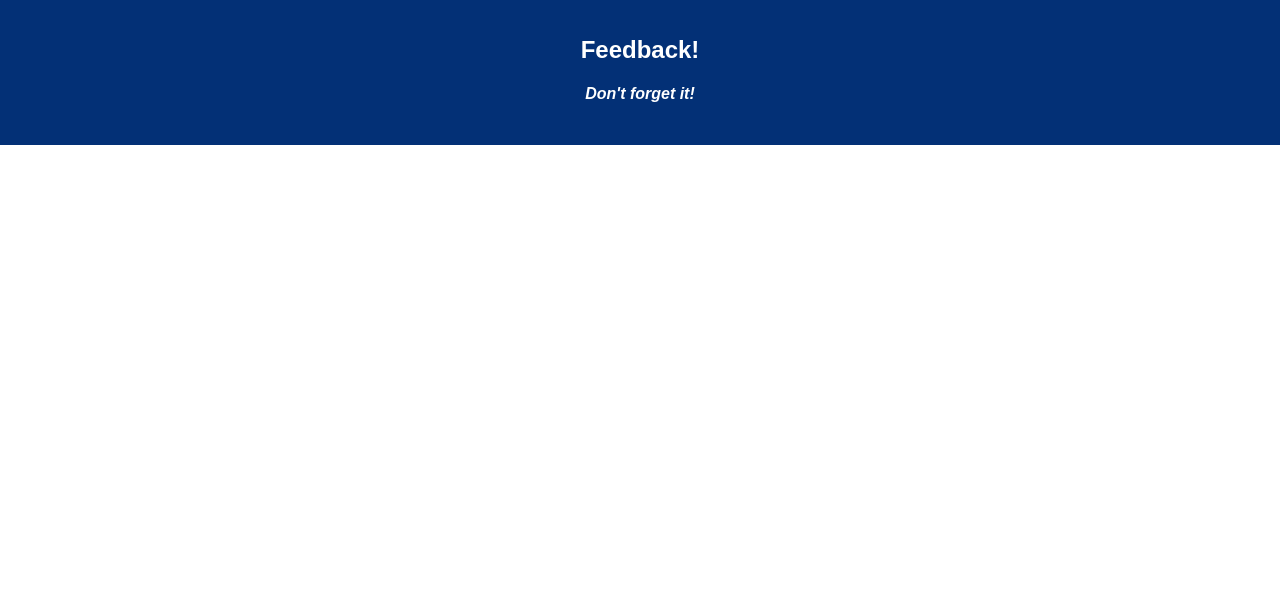
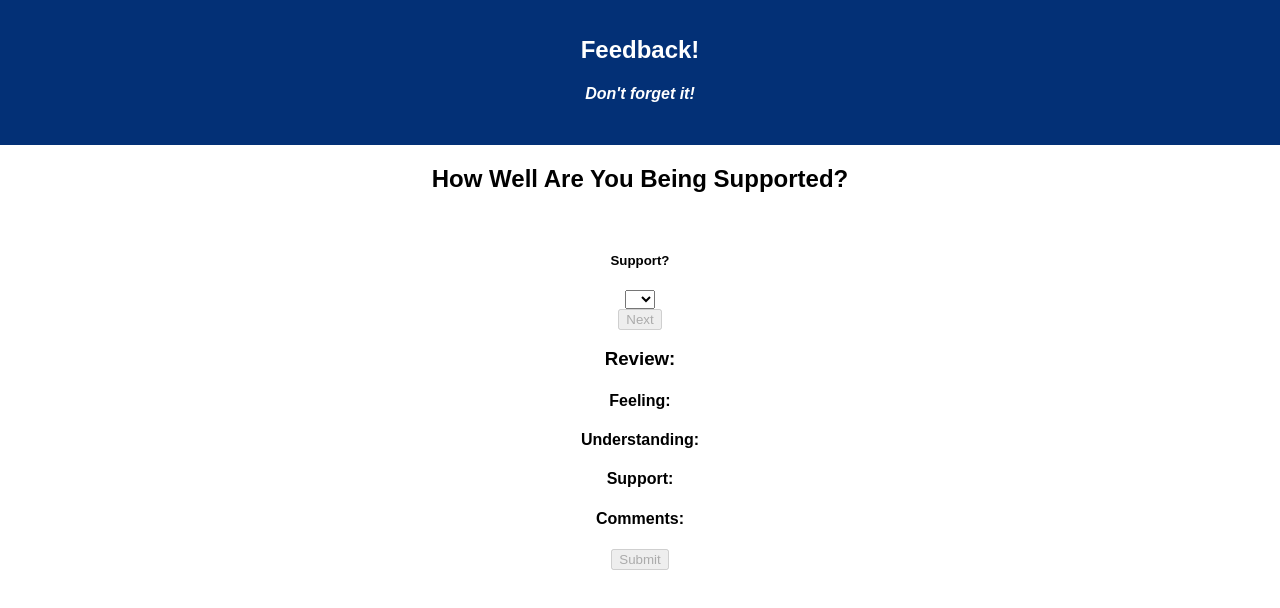
Before and after one commit to Klevennb/Feedback-React, a React (Create React App) app: page /#/support-feedback in a window 1280 px wide. Shown: the top 608 px of the page. Built offline with nearby package versions, Linux system fonts and the light colour scheme.

Commit message:
review page working

```diff
--- a/src/components/App/App.js
+++ b/src/components/App/App.js
@@ -6,6 +6,7 @@ import UnderstandingFeedback from '../UnderStandingFeedback/UnderstandingFeedbac
 import CommentsFeedback from '../CommentsFeedback/CommentsFeedback';
 import SupportFeedback from '../SupportFeedback/SupportFeedback';
 import FeelingFeedback from '../FeelingFeedback/FeelingFeedback';
+import ReviewFeedback from '../ReviewFeedback/ReviewFeedback';
 
 class App extends Component {
   render() {
@@ -21,10 +22,12 @@ class App extends Component {
             <Route exact path="/understanding-feedback" component={UnderstandingFeedback} />
             <Route exact path="/comments-feedback" component={CommentsFeedback} />
             <Route exact path="/support-feedback" component={SupportFeedback} />
+            <Route exact path="/review-feedback" component={ReviewFeedback} />
 
           </div>
         </Router>
         <br/>
+        {/* <ReviewFeedback /> */}
       </div>
     );
   }
--- a/src/components/CommentsFeedback/CommentsFeedback.js
+++ b/src/components/CommentsFeedback/CommentsFeedback.js
@@ -1,12 +1,51 @@
 import React, { Component } from 'react';
+import { connect } from 'react-redux';
+import ReviewFeedback from '../ReviewFeedback/ReviewFeedback';
+
 class CommentsFeedback extends Component {
+    constructor(props) {
+        super(props);
+        this.state = {
+            comments: ''
+        };
+    }
+    //if a number is selected, the state will be changed
+    handleChange = (event) => {
+        this.setState({ comments: event.target.value });
+    }
+
+    //will disable button if a number isn't selected
+    buttonRender = () => {
+        if (this.state.comments === '') {
+            return <button disabled>Next</button>
+        } else {
+            return <button onClick={this.nextPage}>Next</button>
+        }
+    }
+    //sends to next page
+    nextPage = () => {
+        const action = {
+            type: 'SET_COMMENTS',
+            payload: this.state.comments
+        }
+        this.props.dispatch(action);
+        this.props.history.push('/review-feedback');
+
+    }
     render() {
         return (
             <div>
-
+                <h2>Any Comments You Want To Leave?</h2>
+                <br />
+                <div>
+                    <h5>Comments?</h5>
+                    <input type="text" value={this.state.value} onChange={this.handleChange}></input>
+                </div>
+                <div>{this.buttonRender()}</div>
+                <ReviewFeedback />
             </div>
         );
     }
 }
 
-export default CommentsFeedback;
+export default connect()(CommentsFeedback);
--- a/src/components/FeelingFeedback/FeelingFeedback.js
+++ b/src/components/FeelingFeedback/FeelingFeedback.js
@@ -1,5 +1,6 @@
 import React, { Component } from 'react';
 import { connect } from 'react-redux';
+import ReviewFeedback from '../ReviewFeedback/ReviewFeedback';
 
 class FeelingFeedback extends Component {
     constructor(props) {
@@ -52,6 +53,7 @@ class FeelingFeedback extends Component {
                     </select>
                 </div>
                 <div>{this.buttonRender()}</div>
+                <ReviewFeedback />
             </div>
         );
     }
--- a/src/components/ReviewFeedback/ReviewFeedback.js
+++ b/src/components/ReviewFeedback/ReviewFeedback.js
@@ -1,12 +1,32 @@
 import React, { Component } from 'react';
+import {connect} from 'react-redux';
+
 class ReviewFeedback extends Component {
+    constructor(props) {
+        super(props)
+        this.state ={
+            feeling: this.props.reduxStore.feedbackScores[0],
+            understanding: this.props.reduxStore.feedbackScores[1],
+            support: this.props.reduxStore.feedbackScores[2],
+            comments: this.props.reduxStore.feedbackScores[3]
+        }
+    }
+
     render() {
+
         return (
             <div>
-
+                <h3>Review:</h3>
+                <h4>Feeling: {this.state.feeling}</h4>
+                <h4>Understanding: {this.state.understanding}</h4>
+                <h4>Support: {this.state.support}</h4>
+                <h4>Comments: {this.state.comments}</h4>
+                <button disabled>Submit</button>
             </div>
         );
     }
 }
-
-export default ReviewFeedback;
+const mapReduxStoreToProps = (reduxStore) => ({
+    reduxStore: reduxStore
+})
+export default connect(mapReduxStoreToProps)(ReviewFeedback);
--- a/src/components/SupportFeedback/SupportFeedback.js
+++ b/src/components/SupportFeedback/SupportFeedback.js
@@ -1,12 +1,60 @@
 import React, { Component } from 'react';
+import { connect } from 'react-redux';
+import ReviewFeedback from '../ReviewFeedback/ReviewFeedback';
+
 class SupportFeedback extends Component {
+    constructor(props) {
+        super(props);
+        this.state = {
+            support: ''
+        };
+    }
+    //if a number is selected, the state will be changed
+    handleChange = (event) => {
+        this.setState({ support: event.target.value });
+
+    }
+
+    //will disable button if a number isn't selected
+    buttonRender = () => {
+        if (this.state.support === '') {
+            return <button disabled>Next</button>
+        } else {
+            return <button onClick={this.nextPage}>Next</button>
+        }
+    }
+    //sends to next page
+    nextPage = () => {
+        const action = {
+            type: 'SET_SUPPORT',
+            payload: this.state.support
+        }
+        this.props.dispatch(action);
+        this.props.history.push('/comments-feedback');
+
+    }
     render() {
         return (
             <div>
-
+                <h2>How Well Are You Being Supported?</h2>
+                <br />
+                <div>
+                    <h5>Support?</h5>
+                    <select value={this.state.value}
+                        onChange={this.handleChange}>
+                        <option></option>
+                        <option value='1'>1</option>
+                        <option value='2'>2</option>
+                        <option value='3'>3</option>
+                        <option value='4'>4</option>
+                        <option value='5'>5</option>
+                    </select>
+                </div>
+                <div>{this.buttonRender()}</div>
+                <ReviewFeedback />
             </div>
         );
     }
 }
 
-export default SupportFeedback;
+export default connect()(SupportFeedback);
--- a/src/components/UnderStandingFeedback/UnderstandingFeedback.js
+++ b/src/components/UnderStandingFeedback/UnderstandingFeedback.js
@@ -1,5 +1,7 @@
 import React, { Component } from 'react';
 import { connect } from 'react-redux';
+import ReviewFeedback from '../ReviewFeedback/ReviewFeedback';
+
 class UnderstandingFeedback extends Component {
     constructor(props) {
         super(props);
@@ -49,6 +51,7 @@ class UnderstandingFeedback extends Component {
                     </select>
                 </div>
                 <div>{this.buttonRender()}</div>
+                <ReviewFeedback />
             </div>
         );
     }
--- a/src/index.js
+++ b/src/index.js
@@ -9,8 +9,13 @@ import logger from 'redux-logger';
 
 const feedbackScores = (state = [], action) => {
     if (action.type === 'SET_FEELING') {
-        return action.payload;
+        state = []
+        return [...state, action.payload];
     }else if (action.type === 'SET_UNDERSTANDING'){
+        return [...state, action.payload]
+    }else if (action.type === 'SET_SUPPORT'){
+        return [...state, action.payload]
+    }else if (action.type === 'SET_COMMENTS'){
         return [...state, action.payload]
     }
     return state;
```
